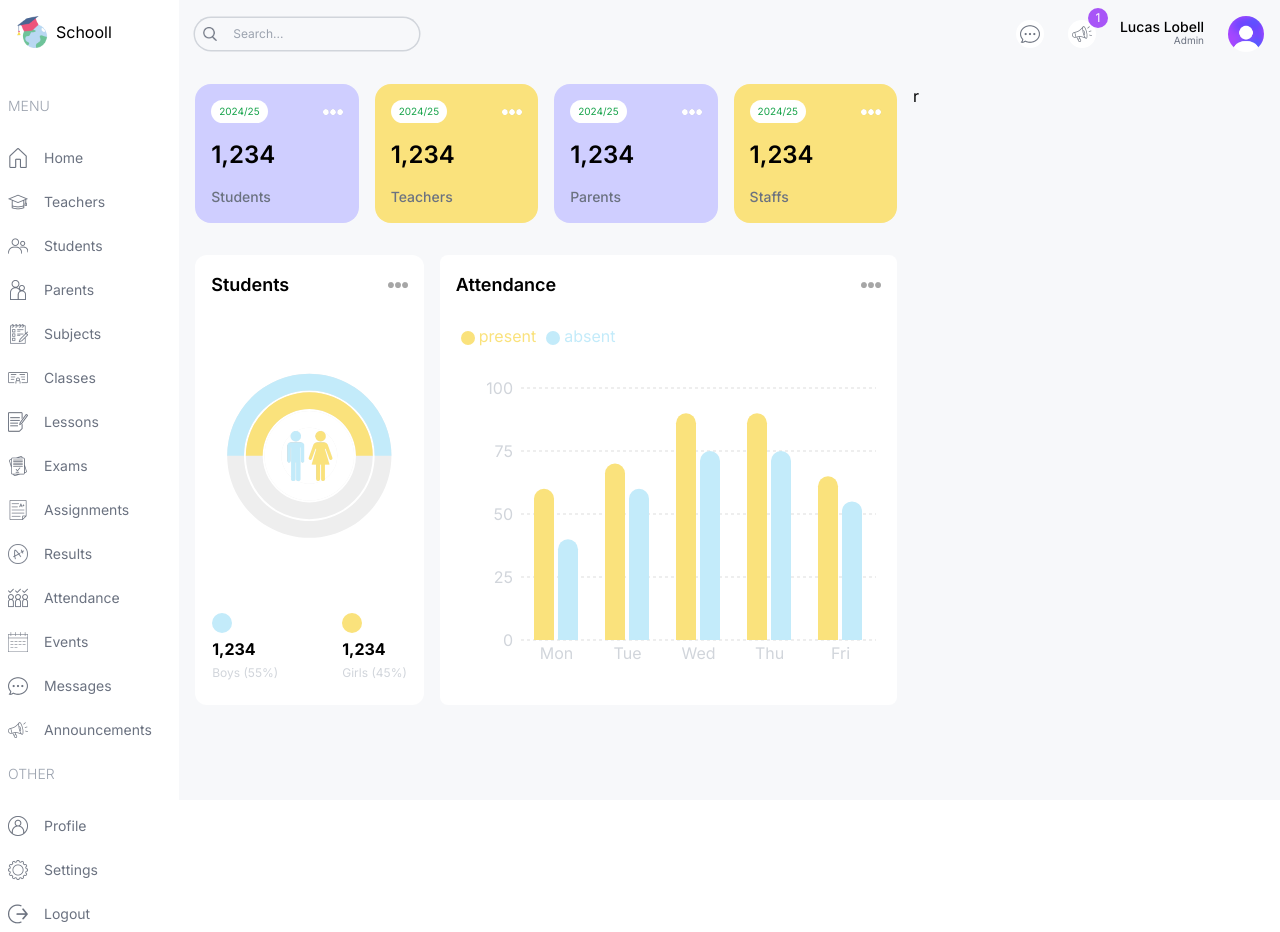
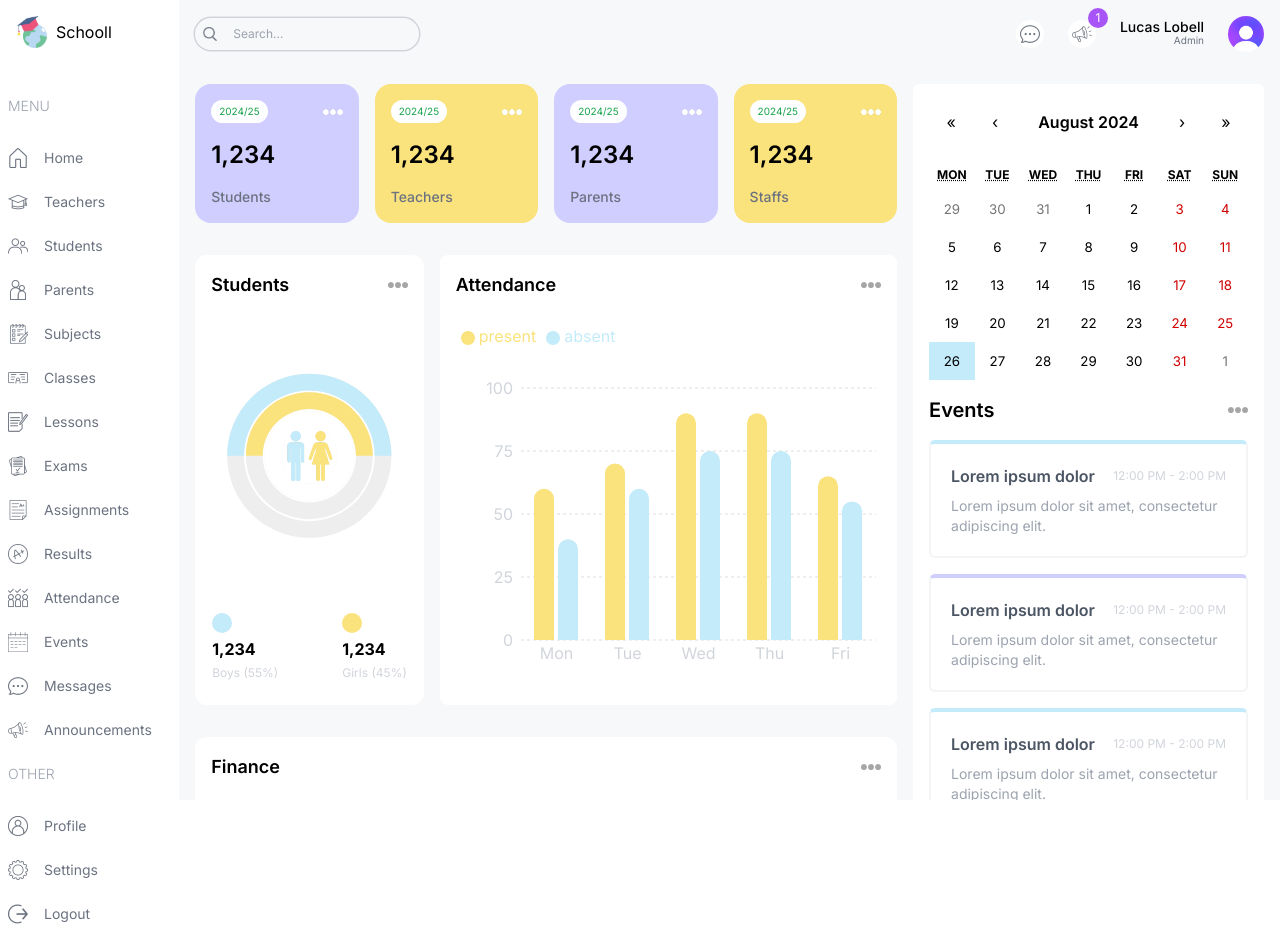
Before and after one commit to LucasLobell/SchlManagement, a Next.js app: page /admin in a window 1280 px wide. Built offline with nearby package versions, Linux system fonts and the light colour scheme.

Commit message:
finance chart and calendar

```diff
--- a/package.json
+++ b/package.json
@@ -11,6 +11,7 @@
   "dependencies": {
     "next": "14.2.5",
     "react": "^18",
+    "react-calendar": "^5.0.0",
     "react-dom": "^18",
     "recharts": "^2.12.7"
   },
--- a/src/app/(dashboard)/admin/page.tsx
+++ b/src/app/(dashboard)/admin/page.tsx
@@ -1,5 +1,7 @@
 import AttendenceChart from '@/components/AttendenceChart'
 import CountChart from '@/components/CountChart'
+import EventCalendar from '@/components/EventCalendar'
+import FinanceChart from '@/components/FinanceChart'
 import UserCard from '@/components/UserCard'
 import React from 'react'
 
@@ -21,12 +23,12 @@ const AdminPage = () => {
             <AttendenceChart />
           </div>
         </div>
-        <div className=''>
-
+        <div className='w-full h-[500px]'>
+          <FinanceChart />
         </div>
       </div>
-      <div className='w-full lg:w-1/3'>
-r
+      <div className='w-full lg:w-1/3 flex flex-col gap-8'>
+        <EventCalendar />
       </div>
     </div>
   )
--- /dev/null
+++ b/src/components/EventCalendar.tsx
@@ -0,0 +1,59 @@
+"use client";
+
+import Image from 'next/image';
+import React, { useState } from 'react'
+import Calendar from 'react-calendar';
+import "react-calendar/dist/Calendar.css";
+
+type ValuePiece = Date | null;
+
+type Value = ValuePiece | [ValuePiece, ValuePiece];
+
+// Temporary
+const events = [
+    {
+      id: 1,
+      title: "Lorem ipsum dolor",
+      time: "12:00 PM - 2:00 PM",
+      description: "Lorem ipsum dolor sit amet, consectetur adipiscing elit.",
+    },
+    {
+      id: 2,
+      title: "Lorem ipsum dolor",
+      time: "12:00 PM - 2:00 PM",
+      description: "Lorem ipsum dolor sit amet, consectetur adipiscing elit.",
+    },
+    {
+      id: 3,
+      title: "Lorem ipsum dolor",
+      time: "12:00 PM - 2:00 PM",
+      description: "Lorem ipsum dolor sit amet, consectetur adipiscing elit.",
+    },
+  ];
+
+const EventCalendar = () => {
+  const [value, onChange] = useState<Value>(new Date());
+
+  return (
+    <div className='bg-white p-4 rounded-md'>
+      <Calendar onChange={onChange} value={value} />
+      <div className='flex items-center justify-between'>
+        <h1 className='text-xl font-semibold my-4'>Events</h1>
+        <Image src="/moreDark.png" alt='' width={20} height={20} />
+      </div>
+      <div className='flex flex-col gap-4'>
+        {events.map(event=>(
+            <div className='p-5 rounded-md border-2 border-gray-100 border-t-4 odd:border-t-llSky even:border-t-llPurple' key={event.id}>
+                <div className='flex items-center justify-between'>
+                    <h1 className='font-semibold text-gray-600'>{event.title}</h1>
+                    <span className='text-gray-300 text-xs'>{event.time}</span>
+                </div>
+                <p className='mt-2 text-gray-400 text-sm'>{event.description}</p>
+            </div>
+        ))}
+      </div>
+    </div>
+  )
+}
+
+export default EventCalendar
--- /dev/null
+++ b/src/components/FinanceChart.tsx
@@ -0,0 +1,117 @@
+"use client";
+
+import Image from 'next/image';
+import React from 'react'
+import { CartesianGrid, Legend, Line, LineChart, ResponsiveContainer, Tooltip, XAxis, YAxis } from 'recharts';
+
+const data = [
+    {
+      name: "Jan",
+      income: 4000,
+      expense: 2400,
+    },
+    {
+      name: "Feb",
+      income: 3000,
+      expense: 1398,
+    },
+    {
+      name: "Mar",
+      income: 2000,
+      expense: 9800,
+    },
+    {
+      name: "Apr",
+      income: 2780,
+      expense: 3908,
+    },
+    {
+      name: "May",
+      income: 1890,
+      expense: 4800,
+    },
+    {
+      name: "Jun",
+      income: 2390,
+      expense: 3800,
+    },
+    {
+      name: "Jul",
+      income: 3490,
+      expense: 4300,
+    },
+    {
+      name: "Aug",
+      income: 3490,
+      expense: 4300,
+    },
+    {
+      name: "Sep",
+      income: 3490,
+      expense: 4300,
+    },
+    {
+      name: "Oct",
+      income: 3490,
+      expense: 4300,
+    },
+    {
+      name: "Nov",
+      income: 3490,
+      expense: 4300,
+    },
+    {
+      name: "Dec",
+      income: 3490,
+      expense: 4300,
+    },
+  ];
+
+const FinanceChart = () => {
+  return (
+    <div className="bg-white rounded-xl w-full h-full p-4">
+      <div className="flex justify-between items-center">
+        <h1 className="text-lg font-semibold">Finance</h1>
+        <Image src="/moreDark.png" alt="" width={20} height={20} />
+      </div>
+      <ResponsiveContainer width="100%" height="90%">
+        <LineChart
+          width={500}
+          height={300}
+          data={data}
+          margin={{
+            top: 5,
+            right: 30,
+            left: 20,
+            bottom: 5,
+          }}
+        >
+          <CartesianGrid strokeDasharray="3 3" stroke="#ddd" />
+          <XAxis
+            dataKey="name"
+            axisLine={false}
+            tick={{ fill: "#d1d5db" }}
+            tickLine={false}
+            tickMargin={10}
+          />
+          <YAxis axisLine={false} tick={{ fill: "#d1d5db" }} tickLine={false}  tickMargin={20}/>
+          <Tooltip />
+          <Legend
+            align="center"
+            verticalAlign="top"
+            wrapperStyle={{ paddingTop: "10px", paddingBottom: "30px" }}
+          />
+          <Line
+            type="monotone"
+            dataKey="income"
+            stroke="#C3EBFA"
+            strokeWidth={5}
+          />
+          <Line type="monotone" dataKey="expense" stroke="#CFCEFF" strokeWidth={5}/>
+        </LineChart>
+      </ResponsiveContainer>
+    </div>
+  )
+}
+
+export default FinanceChart
```
Also changed, not shown: 2 other files (tests, documents, lock files or other folders).
